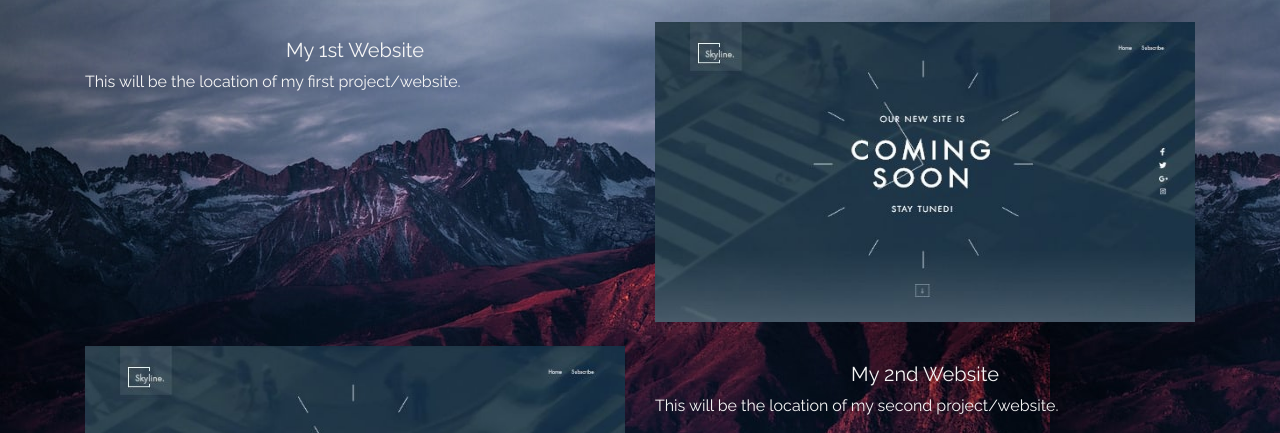
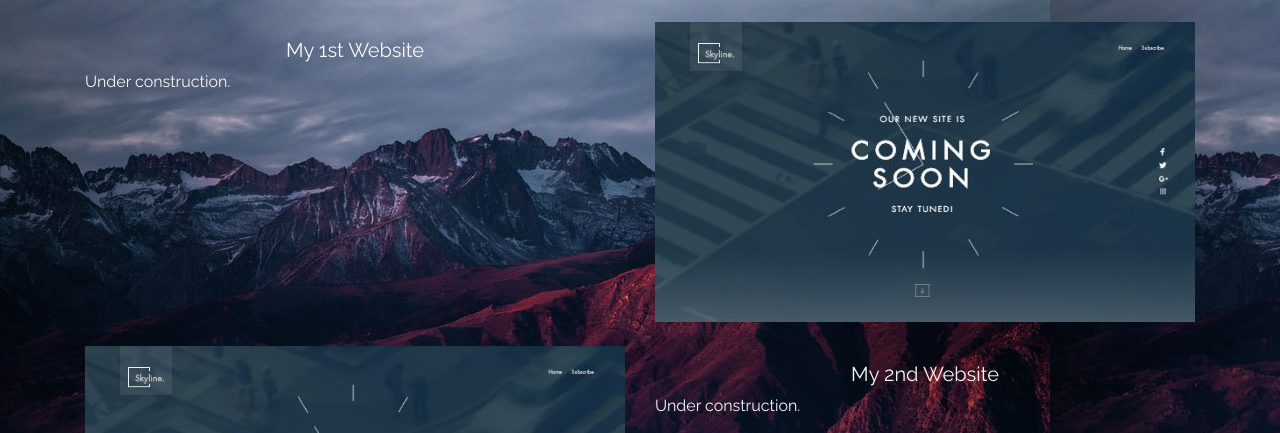
Before and after one commit to renzovdd/portfolio-vergeldedios, a plain HTML site: page index.html in a window 1280 px wide. Shown: the part 519-952 px from the top of the page. Drawn offline with nearby package versions, Linux system fonts and the light colour scheme.

Commit message:
includes commit for github

```diff
--- a/index.html
+++ b/index.html
@@ -70,7 +70,7 @@
 			<div class="col-md-6 order-2 order-md-1">
 				<h5 class="text-center pt-3"> My 1st Website</h5>
 				<p class="text-justify">
-					This will be the location of my first project/website.
+					Under construction.
 				</p>
 			</div>
 			<div class="col-md-6 order-1 order-md-2">
@@ -85,7 +85,7 @@
 			<div class="col-md-6 order-2">
 				<h5 class="text-center pt-3"> My 2nd Website</h5>
 				<p class="text-justify">
-					This will be the location of my second project/website.
+					Under construction.
 				</p>
 			</div>
 			<div class="col-md-6 order-1">
```
